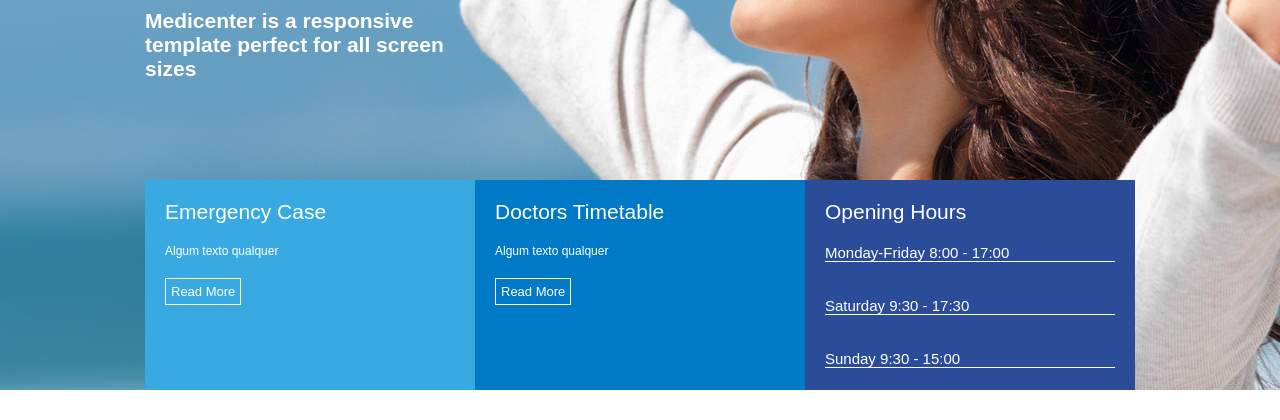
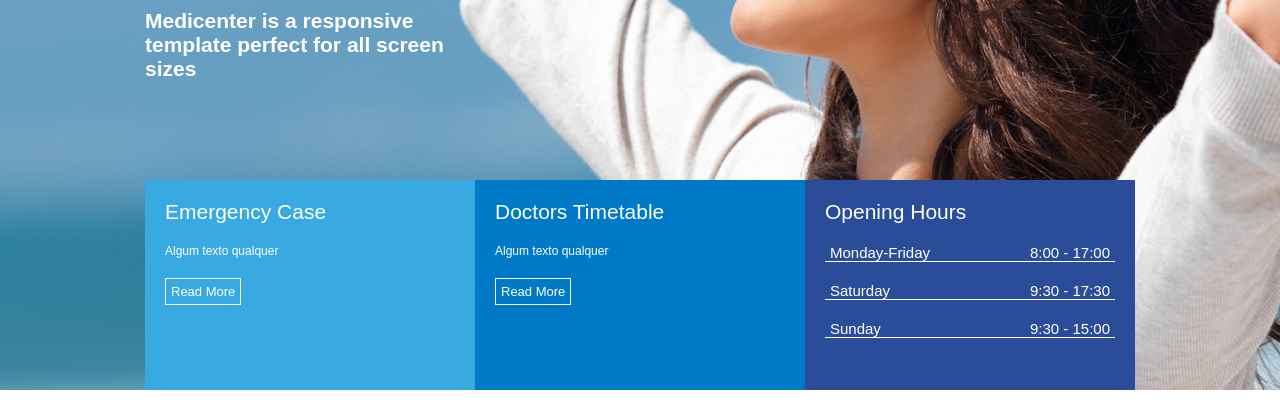
Before and after one commit to BrunoPasseti21/Flexbox, a plain HTML site: page Flex/index.html in a window 1280 px wide. Shown: the part 380-800 px from the top of the page. Drawn offline with Linux system fonts and the light colour scheme.

Commit message:
Ajustado o quadro de trabalho

```diff
--- a/Flex/assets/css/style.css
+++ b/Flex/assets/css/style.css
@@ -134,15 +134,14 @@ nav a:hover{
     text-decoration: none;
 }
 
-.banner_Time{
+.banner_Work{
     display: flex;
-    flex-direction: column;
-    justify-content: space-around;
-}
-
-.banner_days{
+    flex-direction: row;
+    justify-content: space-between;
     margin-top: 20px;
     margin-bottom: 15px;
     border-bottom: 1px solid #fff;
     font-size: 15px;
+    padding-left: 5px;
+    padding-right: 5px;
 }
--- a/Flex/index.html
+++ b/Flex/index.html
@@ -52,10 +52,14 @@
                 </div>
                 <div class="banner3">
                     <div class="banner_title">Opening Hours</div>
-                    <div class="banner_Time">
-                        <div class="banner_days">Monday-Friday 8:00 - 17:00</div>
-                        <div class="banner_days">Saturday 9:30 - 17:30</div>
-                        <div class="banner_days">Sunday 9:30 - 15:00</div>
+                    <div class="banner_Work">
+                        <div class="banner_days">Monday-Friday</div> <div  class="banner_times">8:00 - 17:00</div>
+                    </div>
+                    <div class="banner_Work">
+                        <div class="banner_days">Saturday</div> <div  class="banner_times">9:30 - 17:30</div>
+                    </div>
+                    <div class="banner_Work">
+                        <div class="banner_days">Sunday</div> <div  class="banner_times">9:30 - 15:00</div>
                     </div>
                 </div>
             </div>
```
